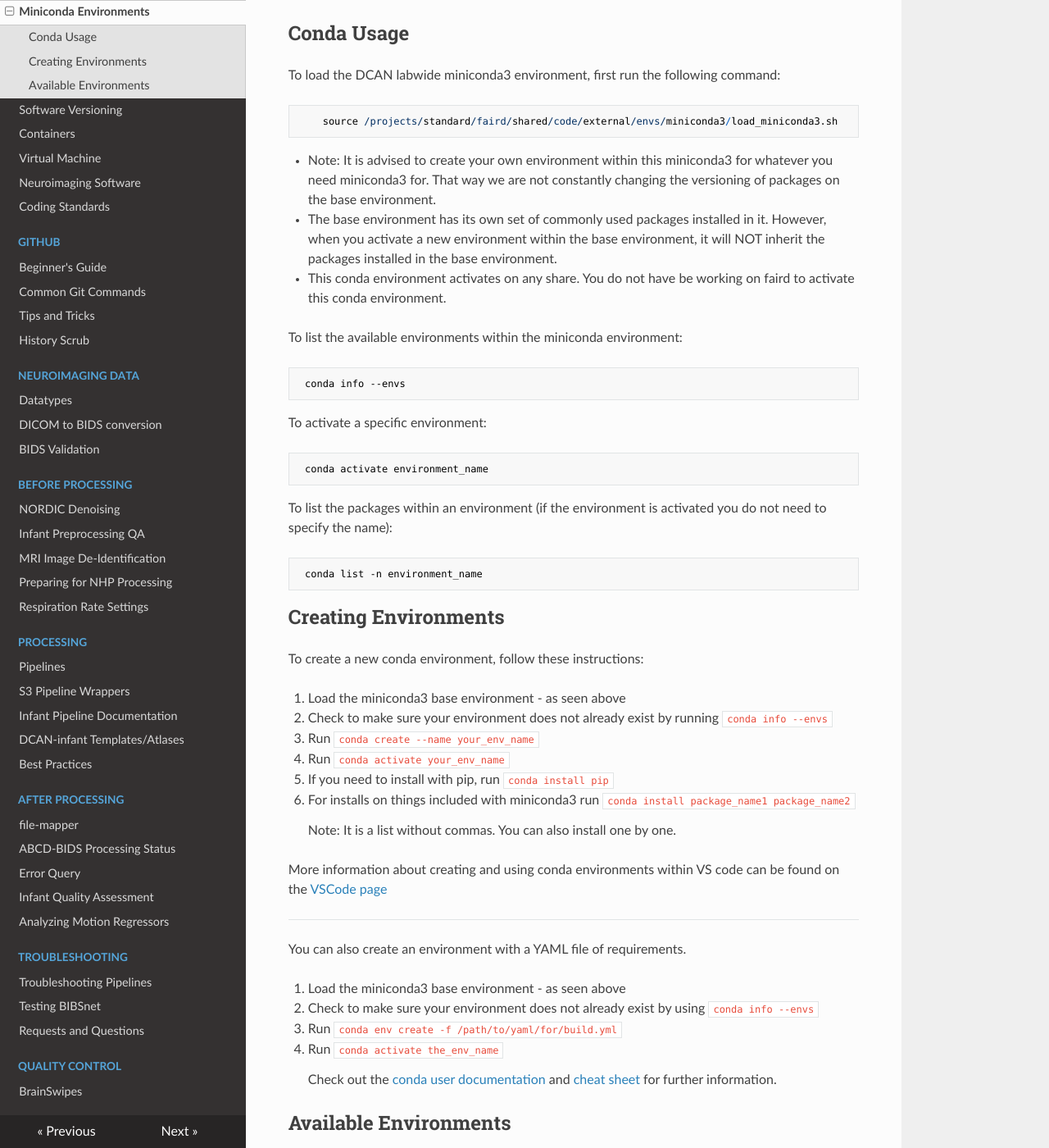
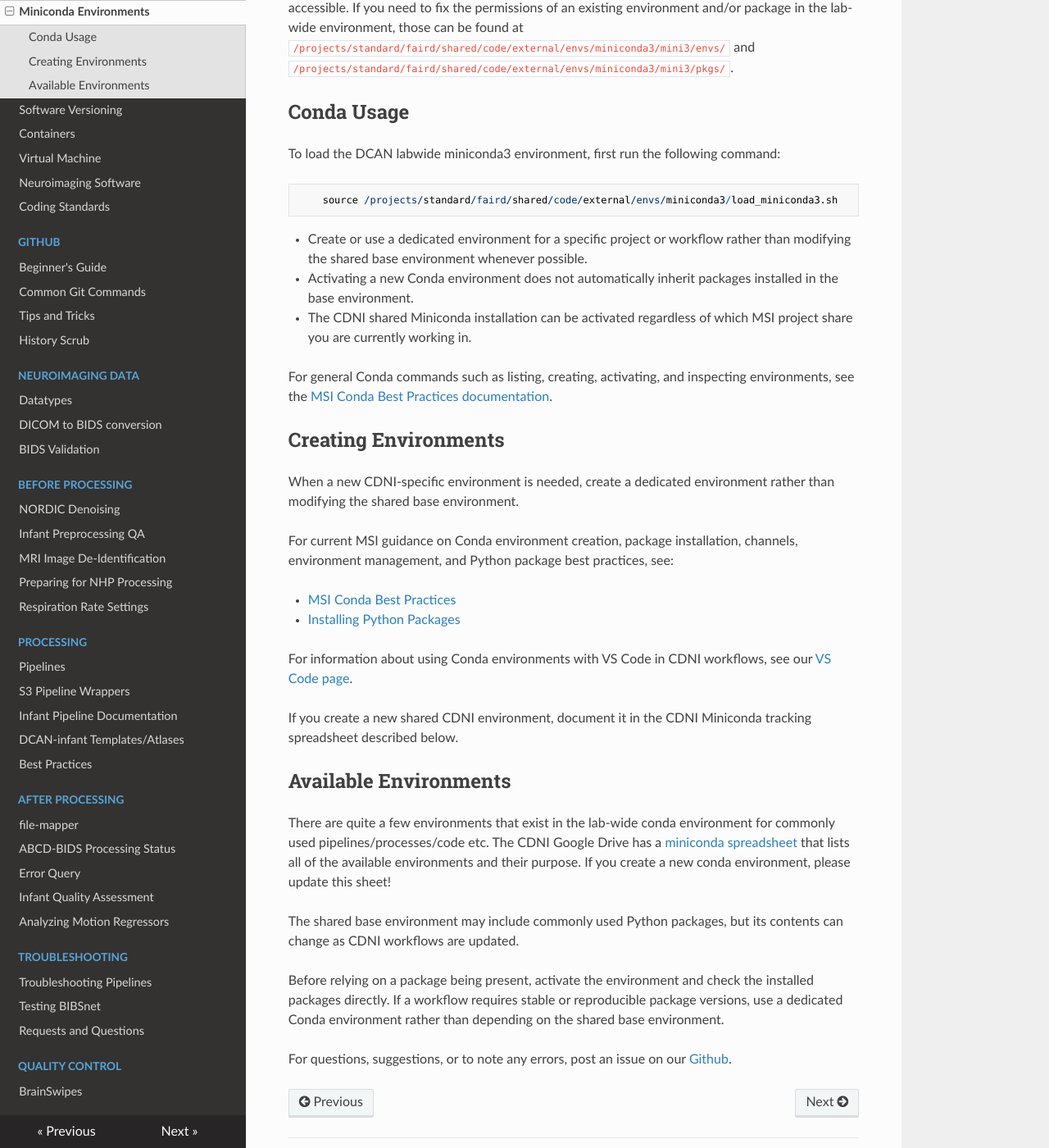
Before and after one commit to DCAN-Labs/cdni-brain, an MkDocs documentation site: the page built from docs/miniconda.md, in a window 1280 px wide and 1400 px high, scrolled down 450 px. Shown: the whole window at 82% size. Built offline with MkDocs 1.6.1, drawn with Linux system fonts in a browser that asks for light colours; nearby versions of some CDN libraries; some of the changed text lies outside the part shown.

Commit message:
Revise Miniconda documentation for clarity and usage
Updated the Miniconda documentation to clarify usage and best practices for shared environments, including instructions for creating dedicated environments and managing package installations.

```diff
--- a/docs/miniconda.md
+++ b/docs/miniconda.md
@@ -1,6 +1,10 @@
 # Miniconda Environments (Python)
 
-DCAN Labs maintains lab-wide shared miniconda environments which are configured for ease of access to several of our commonly used Python tools such as [Dcm2bids](dcm2bids.md). Using the shared environment is in most cases preferred to individual users doing their own Python package installations and/or setting up environments in their MSI home directory.
+DCAN Labs maintains shared Miniconda environments for commonly used Python tools and workflows, including Dcm2Bids.
+
+For general MSI guidance on creating and managing Conda environments, installing Python packages, and choosing appropriate installation locations, see the [MSI Conda Best Practices documentation](https://userdocs.msi.umn.edu/software/conda.html) and [Installing Python Packages](https://userdocs.msi.umn.edu/software/installing_python.html).
+
+The sections below describe CDNI-specific shared environments and conventions.
 
 
 **IMPORTANT**:  Environments and installed packages within the lab-wide environment **must** have group read and write permissions open to ensure access for all group users! Visit the [directory and file permissions section](msi-login.md#directory-and-file-permissions) for info on using a umask to set your default permissions to be group-accessible. If you need to fix the permissions of an existing environment and/or package in the lab-wide environment, those can be found at `/projects/standard/faird/shared/code/external/envs/miniconda3/mini3/envs/` and `/projects/standard/faird/shared/code/external/envs/miniconda3/mini3/pkgs/`.
@@ -11,54 +15,31 @@ To load the DCAN labwide miniconda3 environment, first run the following command
 
         source /projects/standard/faird/shared/code/external/envs/miniconda3/load_miniconda3.sh
 
-* Note: It is advised to create your own environment within this miniconda3 for whatever you need miniconda3 for. That way we are not constantly changing the versioning of packages on the base environment.
+* Create or use a dedicated environment for a specific project or workflow rather than modifying the shared base environment whenever possible.
+* Activating a new Conda environment does not automatically inherit packages installed in the base environment.
+* The CDNI shared Miniconda installation can be activated regardless of which MSI project share you are currently working in.
 
-* The base environment has its own set of commonly used packages installed in it. However, when you activate a new environment within the base environment, it will NOT inherit the packages installed in the base environment.
-
-* This conda environment activates on any share. You do not have be working on faird to activate this conda environment.
-
-To list the available environments within the miniconda environment:
-
-     conda info --envs
-
-To activate a specific environment:
-
-     conda activate environment_name
-
-To list the packages within an environment (if the environment is activated you do not need to specify the name):
-
-     conda list -n environment_name
+For general Conda commands such as listing, creating, activating, and inspecting environments, see the [MSI Conda Best Practices documentation](https://userdocs.msi.umn.edu/software/conda.html).
 
 ## Creating Environments
 
-To create a new conda environment, follow these instructions:
+When a new CDNI-specific environment is needed, create a dedicated environment rather than modifying the shared base environment.
 
-1. Load the miniconda3 base environment - as seen above
-2. Check to make sure your environment does not already exist by running `conda info --envs`
-3. Run `conda create --name your_env_name`
-4. Run `conda activate your_env_name`
-5. If you need to install with pip, run `conda install pip`
-6. For installs on things included with miniconda3 run `conda install package_name1 package_name2`
+For current MSI guidance on Conda environment creation, package installation, channels, environment management, and Python package best practices, see:
 
-    Note: It is a list without commas. You can also install one by one.
+- [MSI Conda Best Practices](https://userdocs.msi.umn.edu/software/conda.html)
+- [Installing Python Packages](https://userdocs.msi.umn.edu/software/installing_python.html)
 
-More information about creating and using conda environments within VS code can be found on the [VSCode page](vscode.md#conda-environments)
+For information about using Conda environments with VS Code in CDNI workflows, see our [VS Code page](vscode.md).
 
-** **
-
-You can also create an environment with a YAML file of requirements.
-
-1. Load the miniconda3 base environment - as seen above
-2. Check to make sure your environment does not already exist by using `conda info --envs`
-3. Run `conda env create -f /path/to/yaml/for/build.yml`
-4. Run `conda activate the_env_name`
-
-    Check out the [conda user documentation](https://docs.conda.io/projects/conda/en/stable/index.html) and [cheat sheet](https://docs.conda.io/projects/conda/en/stable/user-guide/cheatsheet.html) for further information.
+If you create a new shared CDNI environment, document it in the CDNI Miniconda tracking spreadsheet described below.
 
 ## Available Environments
 
 There are quite a few environments that exist in the lab-wide conda environment for commonly used pipelines/processes/code etc. The CDNI Google Drive has a [miniconda spreadsheet](https://docs.google.com/spreadsheets/d/1JZt_-U-ry5y0iNDujvlFfHLA4bYPlqhsif2aeeSiK2g/edit?usp=sharing) that lists all of the available environments and their purpose. If you create a new conda environment, please update this sheet!
 
-The base environment also includes some commonly used packages that can be helpful for running code that imports special libraries. These include `bids-validator`, `dcm2bids`, `dcm2niix`, `debugpy`, `h5py`, `matplotlib`, `mkdocs`, `nipype`, `nibabel`, `numpy`, `pandas`, `pybids`, `pyyaml`, `scipy`, `seaborn`, and more! If you have a script that requires a special library, try activating the base environment to see if that package is in there.
+The shared base environment may include commonly used Python packages, but its contents can change as CDNI workflows are updated.
+
+Before relying on a package being present, activate the environment and check the installed packages directly. If a workflow requires stable or reproducible package versions, use a dedicated Conda environment rather than depending on the shared base environment.
 
 For questions, suggestions, or to note any errors, post an issue on our [Github](https://github.com/DCAN-Labs/cdni-brain/issues).
```
